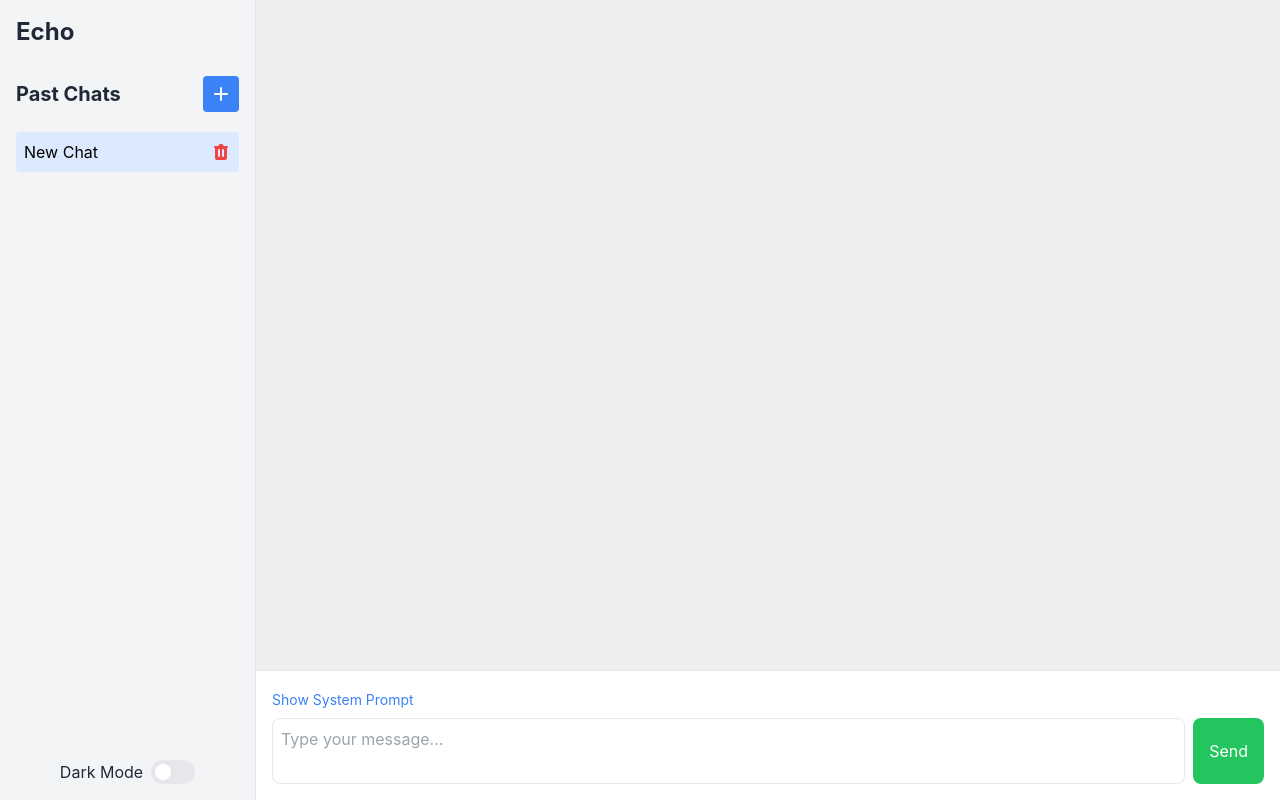
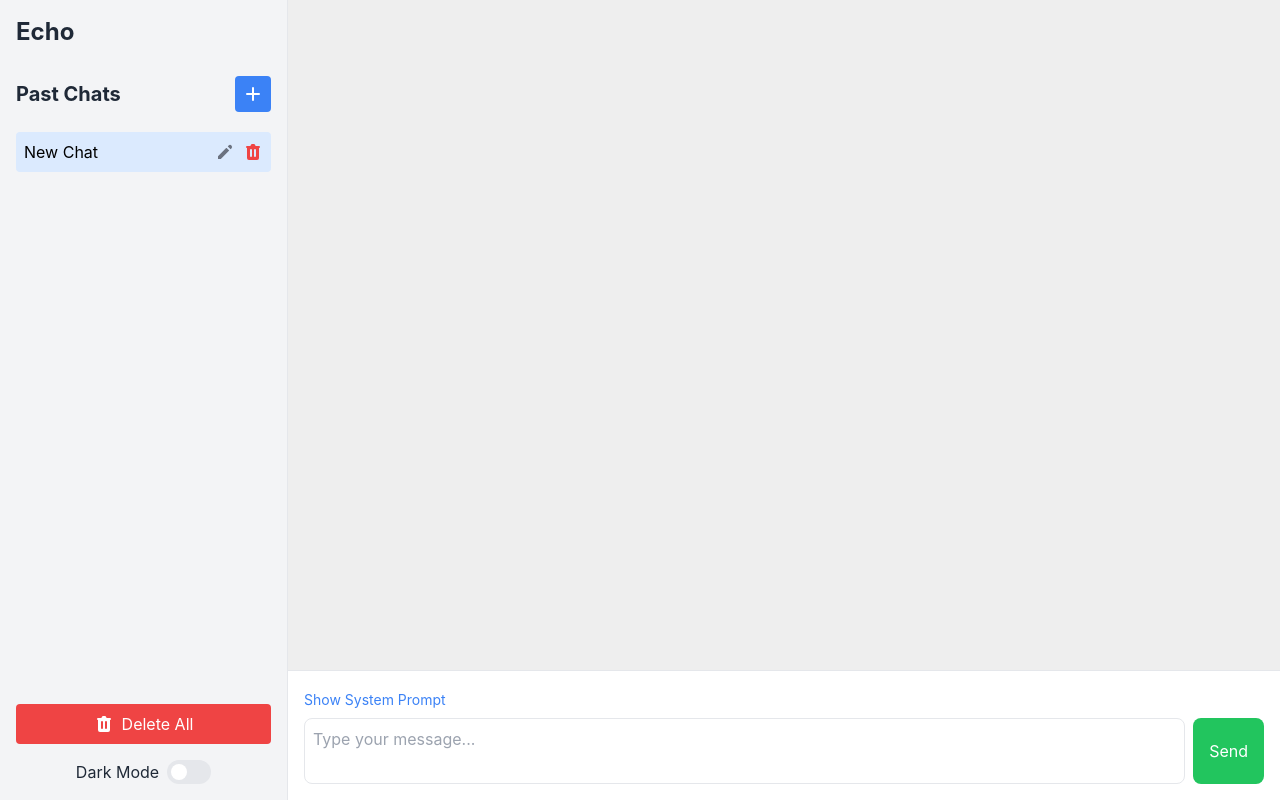
Before and after one commit to ziggybadans/echo-frontend, a React (Create React App) app: page / in a window 1280 px wide. Both pictures are taken after a click on the button "Start a New Chat". Built offline with nearby package versions, Linux system fonts and the light colour scheme.

Commit message:
Working chat history

```diff
--- a/src/components/ChatInterface.js
+++ b/src/components/ChatInterface.js
@@ -2,7 +2,6 @@
 import React, { useState, useContext, useRef, useEffect } from 'react';
 import { ChatContext } from '../context/ChatContext';
 import Message from './Message';
-import CodeModal from './CodeModal';
 
 function ChatInterface() {
   const {
@@ -160,9 +159,6 @@ function ChatInterface() {
           </button>
         </div>
       </div>
-      {isCodeModalOpen && (
-        <CodeModal code={codeContent} setIsCodeModalOpen={setIsCodeModalOpen} />
-      )}
     </div>
   );
 }
--- /dev/null
+++ b/src/components/ChatItem.js
@@ -0,0 +1,107 @@
+// src/components/ChatItem.js
+import React, { useContext, useState } from 'react';
+import { TrashIcon, PencilIcon, CheckIcon, XIcon } from '@heroicons/react/solid';
+import { ChatContext } from '../context/ChatContext';
+
+function ChatItem({ chat }) {
+  const { currentChatId, setCurrentChatId, deleteChat, updateChat } = useContext(ChatContext);
+  const [isEditing, setIsEditing] = useState(false);
+  const [newName, setNewName] = useState(chat.name);
+  const [renameError, setRenameError] = useState(null);
+
+  const handleSelectChat = () => {
+    setCurrentChatId(chat.id);
+    setIsEditing(false); // Exit edit mode if selecting the chat
+  };
+
+  const handleDeleteChat = (e) => {
+    e.stopPropagation(); // Prevent triggering the chat selection
+    deleteChat(chat.id);
+  };
+
+  const handleEditClick = (e) => {
+    e.stopPropagation(); // Prevent triggering the chat selection
+    setIsEditing(true);
+  };
+
+  const handleRename = (e) => {
+    e.preventDefault();
+    if (newName.trim() === '') {
+      setRenameError('Chat name cannot be empty.');
+      return;
+    }
+    console.log(`Renaming chat ID: ${chat.id} to "${newName.trim()}"`); // Debug log
+    updateChat(chat.id, { name: newName.trim() });
+    setIsEditing(false);
+    setRenameError(null);
+  };
+
+  const handleCancelRename = () => {
+    setNewName(chat.name);
+    setIsEditing(false);
+    setRenameError(null);
+  };
+
+  return (
+    <div
+      className={`mb-2 cursor-pointer p-2 rounded ${
+        chat.id === currentChatId
+          ? 'bg-blue-100 dark:bg-blue-900'
+          : 'hover:bg-gray-100 dark:hover:bg-gray-700'
+      }`}
+      onClick={!isEditing ? handleSelectChat : undefined} // Conditional onClick
+    >
+      {isEditing ? (
+        <form onSubmit={handleRename} className="flex items-center space-x-2">
+          <input
+            type="text"
+            value={newName}
+            onChange={(e) => setNewName(e.target.value)}
+            className="flex-1 min-w-0 px-2 py-1 rounded border border-gray-300 dark:border-gray-600 focus:outline-none focus:ring focus:border-blue-300 dark:bg-zinc-800 dark:text-white"
+            autoFocus
+          />
+          <button type="submit" className="text-green-500 hover:text-green-700" title="Save">
+            <CheckIcon className="h-5 w-5" />
+          </button>
+          <button
+            type="button"
+            onClick={handleCancelRename}
+            className="text-gray-500 hover:text-gray-700"
+            title="Cancel"
+          >
+            <XIcon className="h-5 w-5" />
+          </button>
+        </form>
+      ) : (
+        <div className="flex justify-between items-center">
+          <span className="text-black dark:text-white">{chat.name}</span>
+          <div className="flex items-center space-x-2">
+            <button
+              onClick={handleEditClick}
+              className="text-gray-500 hover:text-gray-700"
+              title="Rename Chat"
+              aria-label="Rename Chat"
+            >
+              <PencilIcon className="h-5 w-5" />
+            </button>
+            <button
+              onClick={handleDeleteChat}
+              className="text-red-500 hover:text-red-700"
+              title="Delete Chat"
+              aria-label="Delete Chat"
+            >
+              <TrashIcon className="h-5 w-5" />
+            </button>
+          </div>
+        </div>
+      )}
+      {renameError && (
+        <div className="text-red-500 text-sm mt-1">
+          {renameError}
+        </div>
+      )}
+    </div>
+  );
+}
+
+export default ChatItem;
--- /dev/null
+++ b/src/components/ConfirmModal.js
@@ -0,0 +1,29 @@
+// src/components/ConfirmModal.js
+import React from 'react';
+
+function ConfirmModal({ title, message, onConfirm, onCancel }) {
+  return (
+    <div className="fixed inset-0 flex items-center justify-center bg-black bg-opacity-50 dark:text-white">
+      <div className="bg-white dark:bg-zinc-800 p-6 rounded shadow-lg">
+        <h3 className="text-lg font-semibold mb-4">{title}</h3>
+        <p className="mb-6">{message}</p>
+        <div className="flex justify-end space-x-4">
+          <button
+            onClick={onCancel}
+            className="px-4 py-2 bg-gray-300 dark:bg-gray-700 text-gray-800 dark:text-gray-200 rounded hover:bg-gray-400 dark:hover:bg-gray-600"
+          >
+            Cancel
+          </button>
+          <button
+            onClick={onConfirm}
+            className="px-4 py-2 bg-red-500 text-white rounded hover:bg-red-600"
+          >
+            Delete All
+          </button>
+        </div>
+      </div>
+    </div>
+  );
+}
+
+export default ConfirmModal;
--- /dev/null
+++ b/src/components/DarkModeToggle.js
@@ -0,0 +1,25 @@
+// src/components/DarkModeToggle.js
+import React from 'react';
+
+function DarkModeToggle({ theme, toggleTheme }) {
+  return (
+    <div className="flex items-center justify-center">
+      <span className="text-gray-800 dark:text-gray-200 mr-2">Dark Mode</span>
+      <button
+        onClick={toggleTheme}
+        className={`relative inline-flex items-center h-6 rounded-full w-11 focus:outline-none transition-colors duration-200 ${
+          theme === 'dark' ? 'bg-blue-600' : 'bg-gray-200 dark:bg-gray-700'
+        }`}
+      >
+        <span className="sr-only">Toggle Dark Mode</span>
+        <span
+          className={`${
+            theme === 'dark' ? 'translate-x-6' : 'translate-x-1'
+          } inline-block w-4 h-4 transform bg-white rounded-full transition-transform duration-200`}
+        />
+      </button>
+    </div>
+  );
+}
+
+export default DarkModeToggle;
--- a/src/components/Sidebar.js
+++ b/src/components/Sidebar.js
@@ -1,8 +1,11 @@
 // src/components/Sidebar.js
-import React, { useContext, useState } from 'react';
-import { ChatContext } from '../context/ChatContext';
-import { PlusIcon, TrashIcon } from '@heroicons/react/solid';
-import { ThemeContext } from '../context/ThemeContext';
+import React, { useContext, useState } from "react";
+import { ChatContext } from "../context/ChatContext";
+import { PlusIcon, TrashIcon } from "@heroicons/react/solid"; // Import TrashIcon
+import { ThemeContext } from "../context/ThemeContext";
+import ChatItem from "./ChatItem";
+import DarkModeToggle from "./DarkModeToggle";
+import ConfirmModal from "./ConfirmModal";
 
 function Sidebar() {
   const {
@@ -11,57 +14,66 @@ function Sidebar() {
     setCurrentChatId,
     addChat,
     deleteChat,
+    updateChat,
+    clearChats, // Destructure clearChats
   } = useContext(ChatContext);
 
   const { theme, toggleTheme } = useContext(ThemeContext);
 
   const [isResetting, setIsResetting] = useState(false);
+  const [isDeletingAll, setIsDeletingAll] = useState(false); // New state for deleting
   const [error, setError] = useState(null);
-
-  const handleSelectChat = (id) => {
-    setCurrentChatId(id);
-  };
 
   const handleNewChat = async () => {
     setIsResetting(true);
     setError(null);
 
     try {
-      const response = await fetch('http://localhost:8000/api/reset', {
-        method: 'POST',
+      const response = await fetch("http://localhost:8000/api/reset", {
+        method: "POST",
         headers: {
-          'Content-Type': 'application/json',
+          "Content-Type": "application/json",
         },
       });
 
       if (!response.ok) {
-        throw new Error('Failed to reset chat.');
+        throw new Error("Failed to reset chat.");
       }
 
       const data = await response.json();
       console.log(data.status); // Optional: Handle the response as needed
 
-      addChat('New Chat');
+      addChat("New Chat");
       setCurrentChatId(null); // Optionally set to the new chat's ID if returned
     } catch (err) {
-      console.error('Error resetting chat:', err);
-      setError('Unable to reset the chat. Please try again.');
+      console.error("Error resetting chat:", err);
+      setError("Unable to reset the chat. Please try again.");
     } finally {
       setIsResetting(false);
     }
-  };
-
-  const handleDeleteChat = (e, id) => {
-    e.stopPropagation(); // Prevent triggering the chat selection
-    deleteChat(id);
   };
 
   const handleGoHome = () => {
     setCurrentChatId(null);
   };
 
+  const [isModalOpen, setIsModalOpen] = useState(false); // New state
+
+  const handleDeleteAllChats = () => {
+    setIsModalOpen(true);
+  };
+
+  const confirmDeleteAllChats = () => {
+    clearChats();
+    setIsModalOpen(false);
+  };
+
+  const cancelDeleteAllChats = () => {
+    setIsModalOpen(false);
+  };
+
   return (
-    <div className="w-64 bg-gray-100 dark:bg-zinc-900 border-r dark:border-gray-700 p-4 flex flex-col">
+    <div className="w-72 bg-gray-100 dark:bg-zinc-900 border-r dark:border-gray-700 p-4 flex flex-col">
       {/* Chatbot Name "Echo" at the top */}
       <div
         className="mb-6 text-2xl font-bold text-gray-800 dark:text-gray-200 cursor-pointer"
@@ -71,50 +83,53 @@ function Sidebar() {
       </div>
 
       <div className="flex justify-between items-center mb-4">
-        <h2 className="text-xl font-bold text-gray-800 dark:text-gray-200">Past Chats</h2>
+        <h2 className="text-xl font-bold text-gray-800 dark:text-gray-200">
+          Past Chats
+        </h2>
         <button
           onClick={handleNewChat}
           className={`p-2 bg-blue-500 text-white rounded hover:bg-blue-600 flex items-center justify-center ${
-            isResetting ? 'opacity-50 cursor-not-allowed' : ''
+            isResetting ? "opacity-50 cursor-not-allowed" : ""
           }`}
           title="Start New Chat"
           disabled={isResetting}
         >
-          {isResetting ? 'Resetting...' : <PlusIcon className="h-5 w-5" />}
+          {isResetting ? "Resetting..." : <PlusIcon className="h-5 w-5" />}
         </button>
       </div>
 
-      {error && (
-        <div className="mb-4 text-red-500 text-sm">
-          {error}
-        </div>
-      )}
+      {error && <div className="mb-4 text-red-500 text-sm">{error}</div>}
 
-      <ul className="flex-1 overflow-y-auto">
+      <ul className="flex-1 overflow-y-auto space-y-2">
         {chats.length === 0 && (
           <li className="text-gray-500 dark:text-gray-400">No past chats.</li>
         )}
         {chats.map((chat) => (
-          <li
-            key={chat.id}
-            className={`mb-2 cursor-pointer p-2 rounded flex justify-between items-center ${
-              chat.id === currentChatId
-                ? 'bg-blue-100 dark:bg-blue-900'
-                : 'hover:bg-gray-100 dark:hover:bg-gray-700'
-            }`}
-            onClick={() => handleSelectChat(chat.id)}
-          >
-            <span className='text-black dark:text-white'>{chat.name}</span>
-            <button
-              onClick={(e) => handleDeleteChat(e, chat.id)}
-              className="text-red-500 hover:text-red-700"
-              title="Delete Chat"
-            >
-              <TrashIcon className="h-5 w-5" />
-            </button>
-          </li>
+          <ChatItem key={chat.id} chat={chat} />
         ))}
       </ul>
+
+      {/* Delete All Chats Button */}
+      {chats.length > 0 && (
+        <button
+          onClick={handleDeleteAllChats}
+          className="mt-4 p-2 bg-red-500 text-white rounded hover:bg-red-600 flex items-center justify-center"
+          title="Delete All Chats"
+        >
+          <TrashIcon className="h-5 w-5" />
+          <span className="ml-2">Delete All</span>
+        </button>
+      )}
+
+      {/* Confirm Modal */}
+      {isModalOpen && (
+        <ConfirmModal
+          title="Delete All Chats"
+          message="Are you sure you want to delete all chats? This action cannot be undone."
+          onConfirm={confirmDeleteAllChats}
+          onCancel={cancelDeleteAllChats}
+        />
+      )}
 
       {/* Dark Mode Toggle at the bottom */}
       <div className="mt-4">
@@ -124,25 +139,4 @@ function Sidebar() {
   );
 }
 
-function DarkModeToggle({ theme, toggleTheme }) {
-  return (
-    <div className="flex items-center justify-center">
-      <span className="text-gray-800 dark:text-gray-200 mr-2">Dark Mode</span>
-      <button
-        onClick={toggleTheme}
-        className={`relative inline-flex items-center h-6 rounded-full w-11 focus:outline-none transition-colors duration-200 ${
-          theme === 'dark' ? 'bg-blue-600' : 'bg-gray-200 dark:bg-gray-700'
-        }`}
-      >
-        <span className="sr-only">Toggle Dark Mode</span>
-        <span
-          className={`${
-            theme === 'dark' ? 'translate-x-6' : 'translate-x-1'
-          } inline-block w-4 h-4 transform bg-white rounded-full transition-transform duration-200`}
-        />
-      </button>
-    </div>
-  );
-}
-
 export default Sidebar;
--- a/src/context/ChatContext.js
+++ b/src/context/ChatContext.js
@@ -35,10 +35,12 @@ export const ChatProvider = ({ children }) => {
   };
 
   const updateChat = (id, updatedChat) => {
+    console.log(`Updating chat with ID: ${id}`, updatedChat); // Add this line
     setChats((prevChats) =>
       prevChats.map((chat) => (chat.id === id ? { ...chat, ...updatedChat } : chat))
     );
   };
+
 
   const addMessage = (id, message) => {
     setChats((prevChats) =>
```
Also changed, not shown: src/components/CodeModal.js (deleted, +0 -46 lines).
